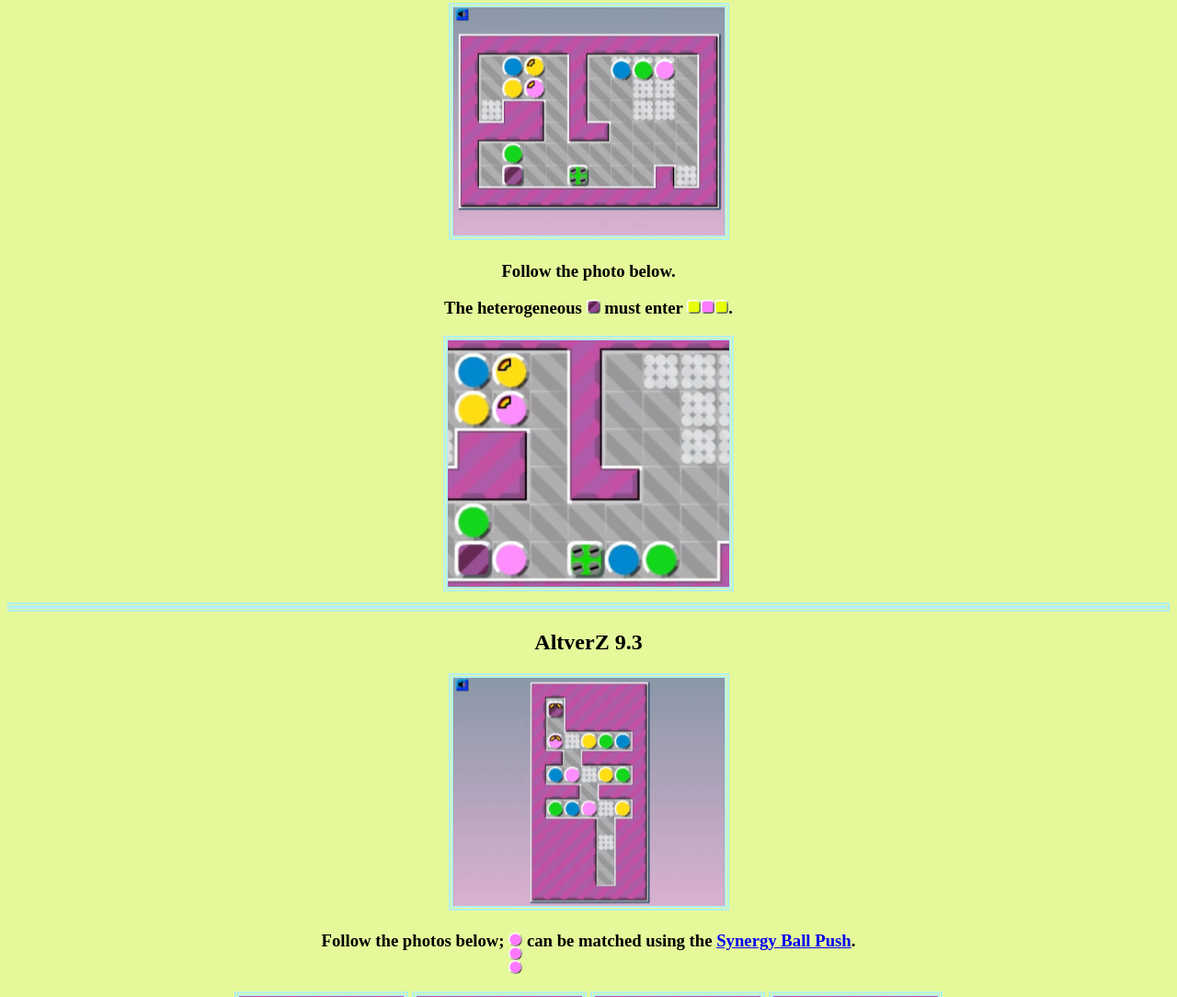
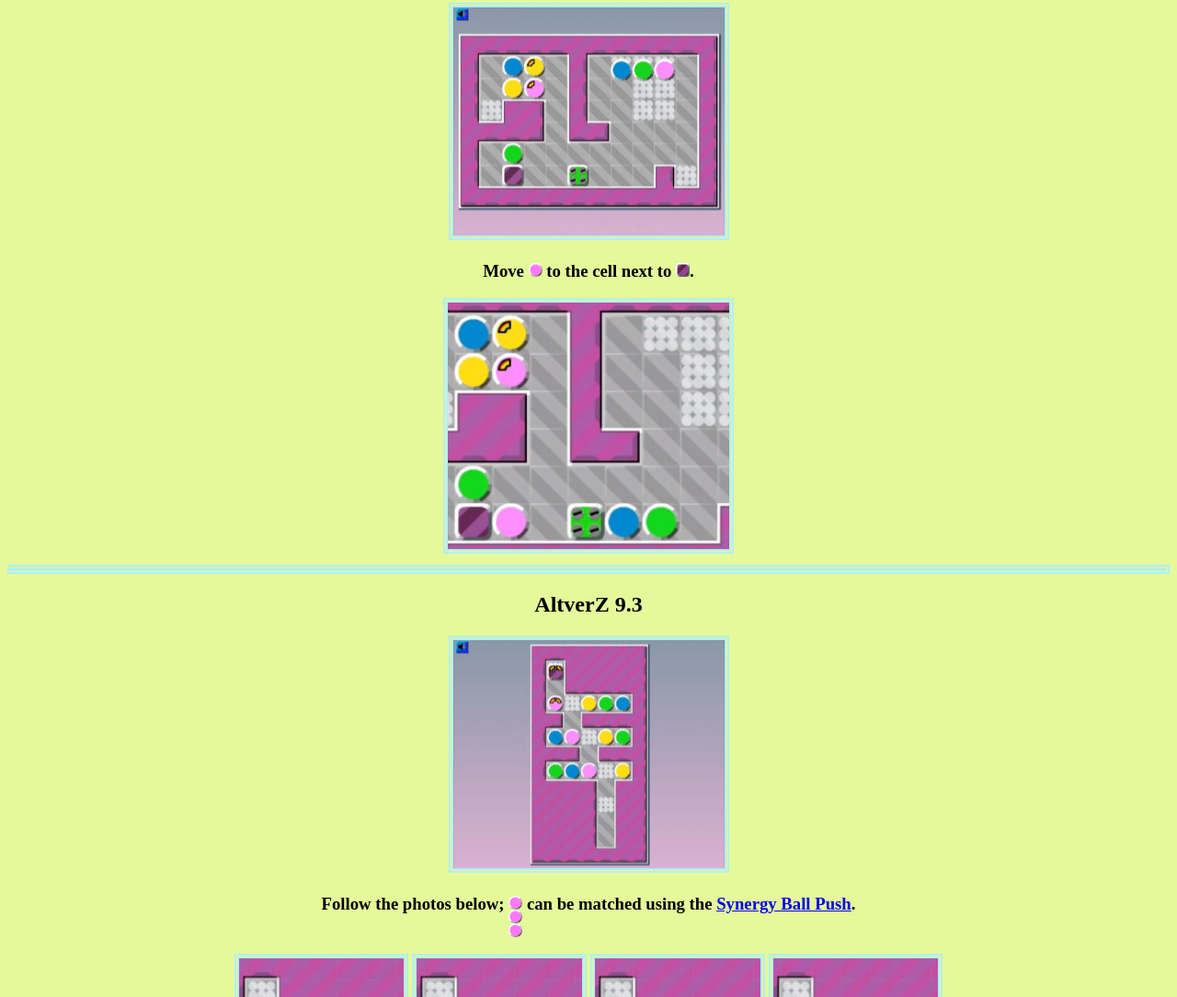
Before and after one commit to Riser1206/AltverZ, a plain HTML site: page Aqua.html in a window 1280 px wide. Shown: the part 1237-2321 px from the top of the page at 92% size. Drawn offline with Linux system fonts and the light colour scheme.

Commit message:
Update Aqua.html

```diff
--- a/Aqua.html
+++ b/Aqua.html
@@ -3,7 +3,7 @@
     <title>Aqua Level Hints</title>
     <h1>Aqua Level Hints (1 to M of AltverZ 9)</h1>
 	<hr><h2>AltverZ 9.1</h2><img src="image/subtitle11.png"></img><h3>Follow the photo below.</h3><img src="image/hint00.jpg" style="width: 25%;"></img>
-	<hr><h2>AltverZ 9.2</h2><img src="image/subtitle12.png"></img><h3>Follow the photo below.</h3><h3>The heterogeneous <img src="img/6z.png"></img> must enter <img src="img/3z.png"></img><img src="img/5z.png"></img><img src="img/3z.png"></img>.</h3><img src="image/hint26.jpg" style="width: 25%;"></img>
+	<hr><h2>AltverZ 9.2</h2><img src="image/subtitle12.png"></img><h3>Move <img src="img/5o.png"></img> to the cell next to <img src="img/6z.png"></img>.</h3><img src="image/hint26.jpg" style="width: 25%;"></img>
 	<hr><h2>AltverZ 9.3</h2><img src="image/subtitle13.png"></img><h3>Follow the photos below; <H><V><img src="img/5o.png"></img><img src="img/5o.png"></img><img src="img/5o.png"></img></V></H> can be matched using the <a href="SynergyBallPush">Synergy Ball Push</a>.</h3><img src="image/hint01.jpg" style="width: 15%;"></img> <img src="image/hint02.jpg" style="width: 15%;"></img> <img src="image/hint03.jpg" style="width: 15%;"></img> <img src="image/hint04.jpg" style="width: 15%;"></img>
 	<hr><h2>AltverZ 9.4</h2><img src="image/subtitle14.png"></img><h3>Follow the photo below.</h3><img src="image/hint25.jpg" style="width: 25%;"></img>
 	<hr><h2>AltverZ 9.5</h2><img src="image/subtitle15.png"></img><h3>Follow the photos below.</h3><img src="image/hint23.png" style="width: 25%;"></img> <img src="image/hint24.png" style="width: 25%;"></img> <img src="image/hint25.png" style="width: 25%;"></img>
```
